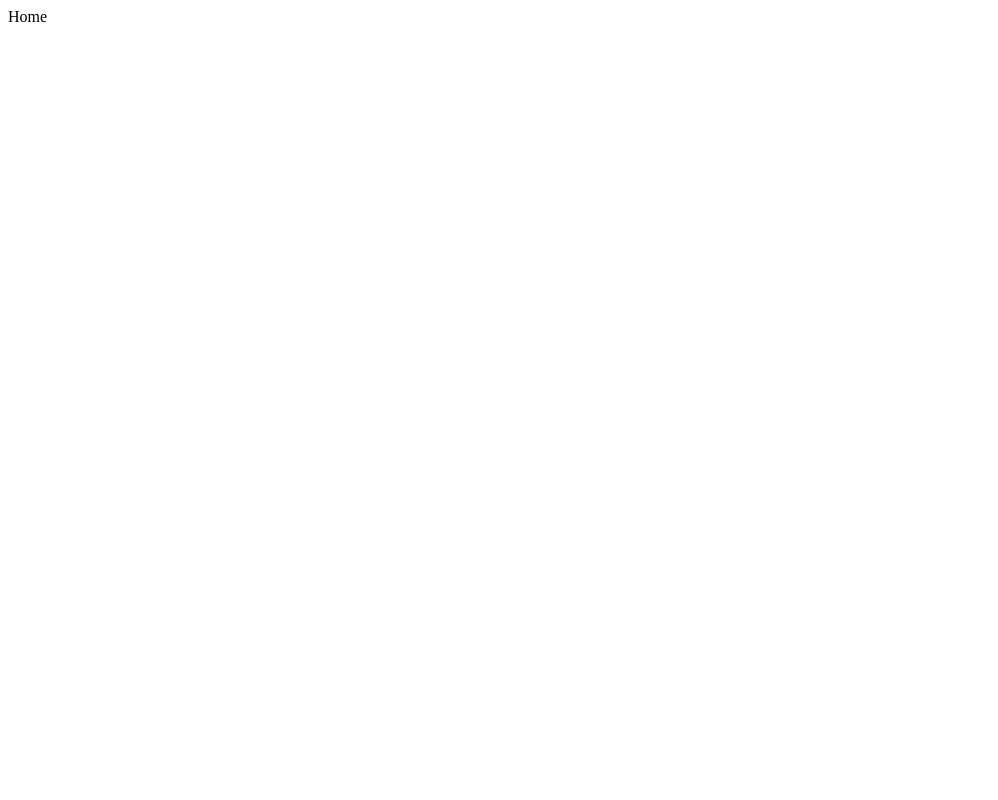
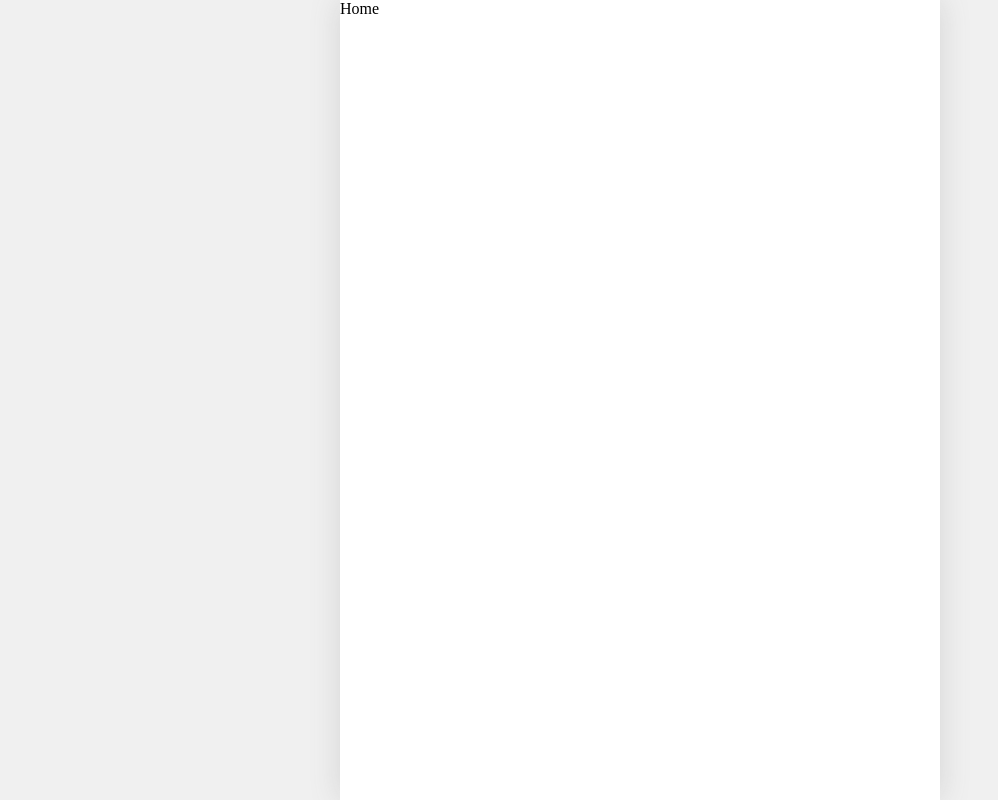
Before and after one commit to hxx-dev/emotional-diary, a React (Vite) app: page / in a window 1280 px wide. Shown: the whole page, without its empty margins (0-998 px from the left). Built offline with nearby package versions, Linux system fonts and the light colour scheme; a web font is replaced by a local one.

Commit message:
:art:Design: 전체 레이아웃 css 설정

```diff
--- a/src/index.css
+++ b/src/index.css
@@ -3,6 +3,23 @@
   src: url(/public/NanumPenScript-Regular.ttf);
 }
 
+html,
+body {
+  margin: 0;
+  width: 100%;
+  background-color: rgb(240, 240, 240);
+}
+
+#root {
+  margin: 0 auto;
+  max-width: 600px;
+  width: 100%;
+  background-color: white;
+  min-height: 100vh;
+  height: 100%;
+  box-shadow: rgba(100, 100, 100, 0.2) 0px 0px 29px 0px;
+}
+
 body * {
   font-family: "NanumPenScript";
 }
```
